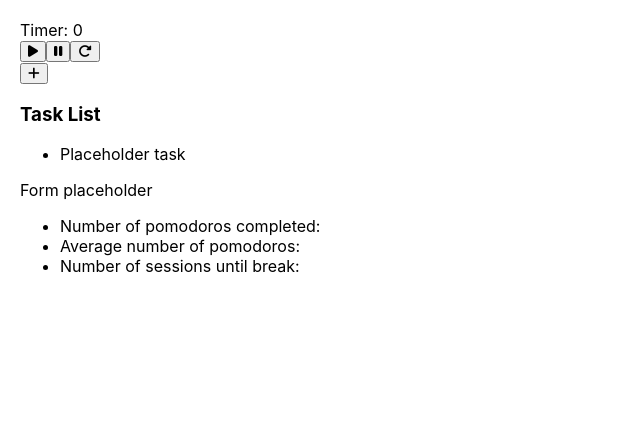
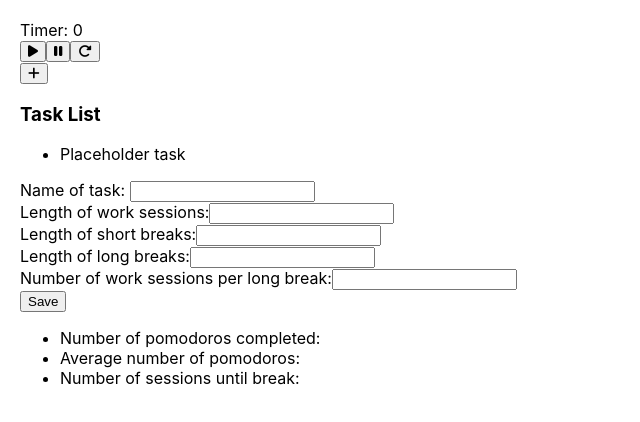
Before and after one commit to jluna101/Pomodoro-Frontend, a React (Create React App) app: page / in a window 1280 px wide. Shown: the top 422 px of the page, without its empty margins (0-640 px from the left). Built offline with nearby package versions, Linux system fonts and the light colour scheme.

Commit message:
LiveShare session with jLee. Adds Frontend planning folder and file. Adds Form.js component. Adds Timer psuedocode as comments. Adds Timer component codes, with button responding to click

```diff
--- a/src/App.js
+++ b/src/App.js
@@ -1,16 +1,16 @@
 // App.js
 
-import logo from "./logo.svg";
-import "./App.css";
-import Timer from "./components/Timer/Timer.js";
-import TaskList from "./components/TaskList/TaskList.js";
-import Metrics from "./components/Metrics/Metrics.js";
-import React, { useState, useEffect } from "react";
+import logo from './logo.svg';
+import './App.css';
+import Timer from './components/Timer/Timer.js';
+import TaskList from './components/TaskList/TaskList.js';
+import Metrics from './components/Metrics/Metrics.js';
+import React, { useState, useEffect } from 'react';
 
 function App() {
-	let interval;
-	let time = 0;
-	const [timer, setTimer] = useState();
+
+
+	// const [timer, setTimer] = useState();
 	return (
 		<div>
 			<Timer />
--- a/src/components/Form/Form.js
+++ b/src/components/Form/Form.js
@@ -1,9 +1,54 @@
 // Form.js
+import React, { useState } from 'react';
 
-import React from 'react';
+function Form({setModalToggle}) {
+	const initialTask = {
+		name: null,
+		workLength: 0,
+		shortBreak: 0,
+		sessionsBreak: 0,
+		longBreak: 0,
 
-function Form(props) {
-	return <div>Form placeholder</div>;
+	}
+	const [task, setTask] = useState(initialTask);
+	function handleChange(event) {
+		setTask({...task, [event.target.id]: event.target.value})
+	}
+	function handleSubmit(event) {
+		event.preventDefault();
+		// need axios post request here.
+		setModalToggle(false);
+	}
+
+	return (
+		<div className="modal-container">
+			<div className="task-form-container">
+				<form className="task-create-form">
+					<div className="task-parameter">
+						<label htmlFor="name">Name of task: </label>
+						<input type="text" id="name" required />
+					</div>
+					<div className="task-parameter">
+						<label htmlFor="workLength">Length of work sessions:</label>
+						<input type="number" id="workLength" required />
+					</div>
+					<div className="task-parameter">
+						<label htmlFor="shortBreak">Length of short breaks:</label>
+						<input type="number" id="shortBreak" required />
+					</div>
+					<div className="task-parameter">
+						<label htmlFor="longBreak">Length of long breaks:</label>
+						<input type="number" id="longBreak" required />
+					</div>
+					<div className="task-parameter">
+						<label htmlFor="sessions">Number of work sessions per long break:</label>
+						<input type="number" id="sessions" required />
+					</div>
+					<button type="submit">Save</button>
+				</form>
+			</div>
+		</div>
+	);
 }
 
 export default Form;
--- a/src/components/Metrics/Metrics.js
+++ b/src/components/Metrics/Metrics.js
@@ -1,6 +1,6 @@
 // Metrics.js
 
-import React from "react";
+import React from 'react';
 
 function Metrics(props) {
 	return (
--- a/src/components/TaskList/TaskList.js
+++ b/src/components/TaskList/TaskList.js
@@ -1,13 +1,14 @@
 //TaskList.js
 
-import React from "react";
-import Form from "../Form/Form";
+import React, { useState } from 'react';
+import Form from '../Form/Form';
 
 function TaskList(props) {
+	const [modalToggle, setModalToggle] = useState(false);
 	return (
 		<div className="tasklist-container">
 			<button>
-				<i class="fa-solid fa-plus"></i>
+				<i className="fa-solid fa-plus"></i>
 			</button>
 			<h3>Task List</h3>
 			<div className="list-container">
@@ -16,7 +17,7 @@ function TaskList(props) {
 					{/* mapped data - from fetch request */}
 				</ul>
 			</div>
-			<Form />
+			<Form setModalToggle={setModalToggle} />
 		</div>
 	);
 }
--- a/src/components/Timer/Timer.js
+++ b/src/components/Timer/Timer.js
@@ -1,23 +1,44 @@
 // Timer.js
 
-import React from "react";
-import { useState, useEffect } from "react";
+import React from 'react';
+import { useState, useEffect } from 'react';
 
 function Timer(props) {
+	// create function for timer
+	// set initial time value (30s) counting down
+	// set timer interval to 1000 or 1s
+	// when timer reaches 0, stop timer
+	// render timer data on screen with useState
+
+	// add event handler on click to start timer
+	// add event handler on click to pause timer
+	// add event handler on click to reset timer
+
+	function pomTimer() {
+		let time;
+		let timeInterval;
+		timeInterval = setInterval(pomTimer, 1000);
+		time--;
+		console.log('Timer works');
+	}
+
+	const [timer, setTimer] = useState();
+
 	return (
 		<div className="timerContainer">
 			<div className="clockContainer">Timer: 0</div>
+			{/* setTimer(useInterval)? */}
 
-			<button className="timerButton">
-				<i class="fa-solid fa-play"></i>
+			<button className="timerButton" onClick={pomTimer}>
+				<i className="fa-solid fa-play"></i>
 			</button>
 
 			<button className="timerButton">
-				<i class="fa-solid fa-pause"></i>
+				<i className="fa-solid fa-pause"></i>
 			</button>
 
 			<button className="timerButton">
-				<i class="fa-solid fa-rotate-right"></i>
+				<i className="fa-solid fa-rotate-right"></i>
 			</button>
 		</div>
 	);
```
Also changed, not shown: frontendplanning/frontendplanning.md (added, +20 -0 lines).
